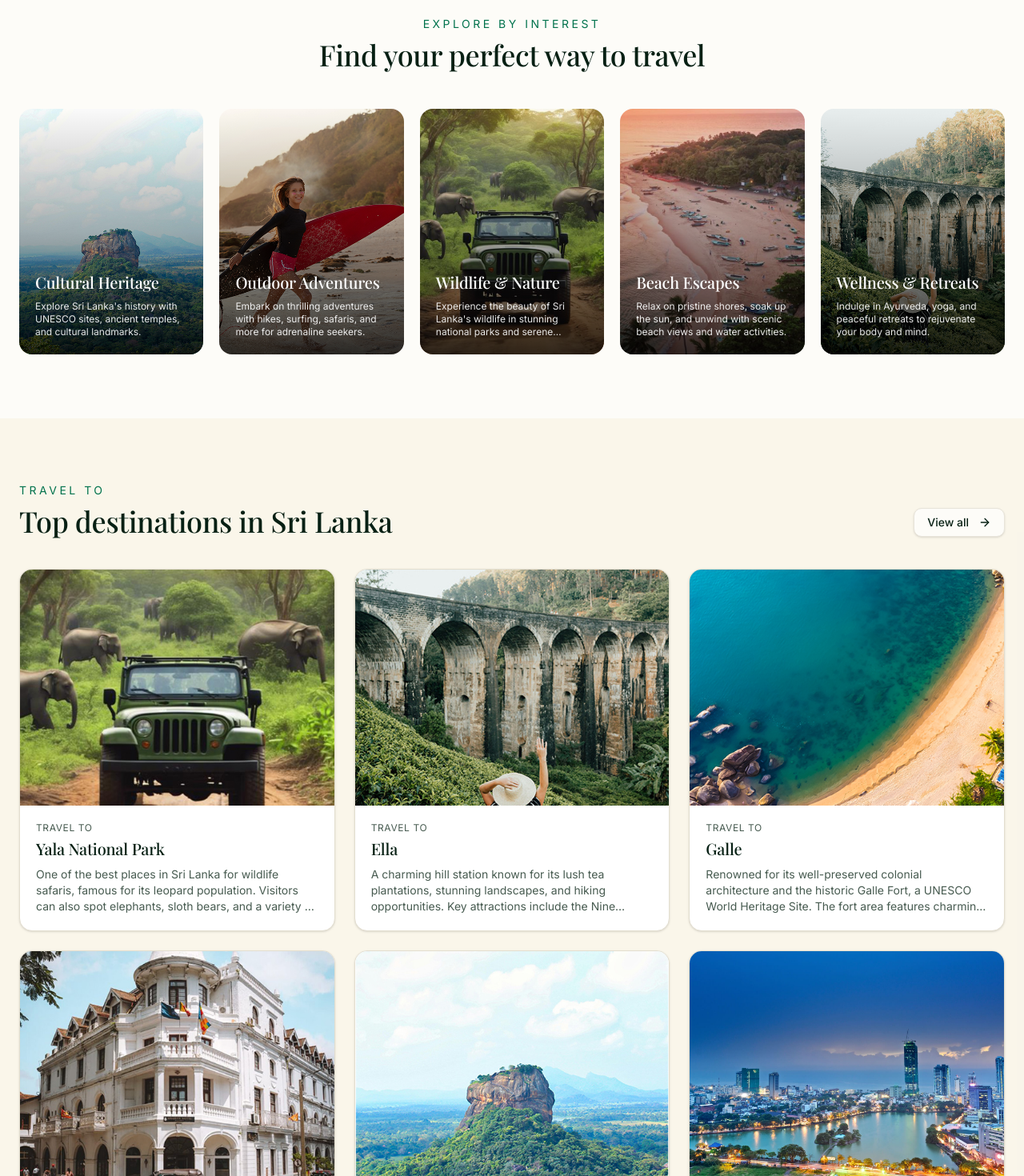
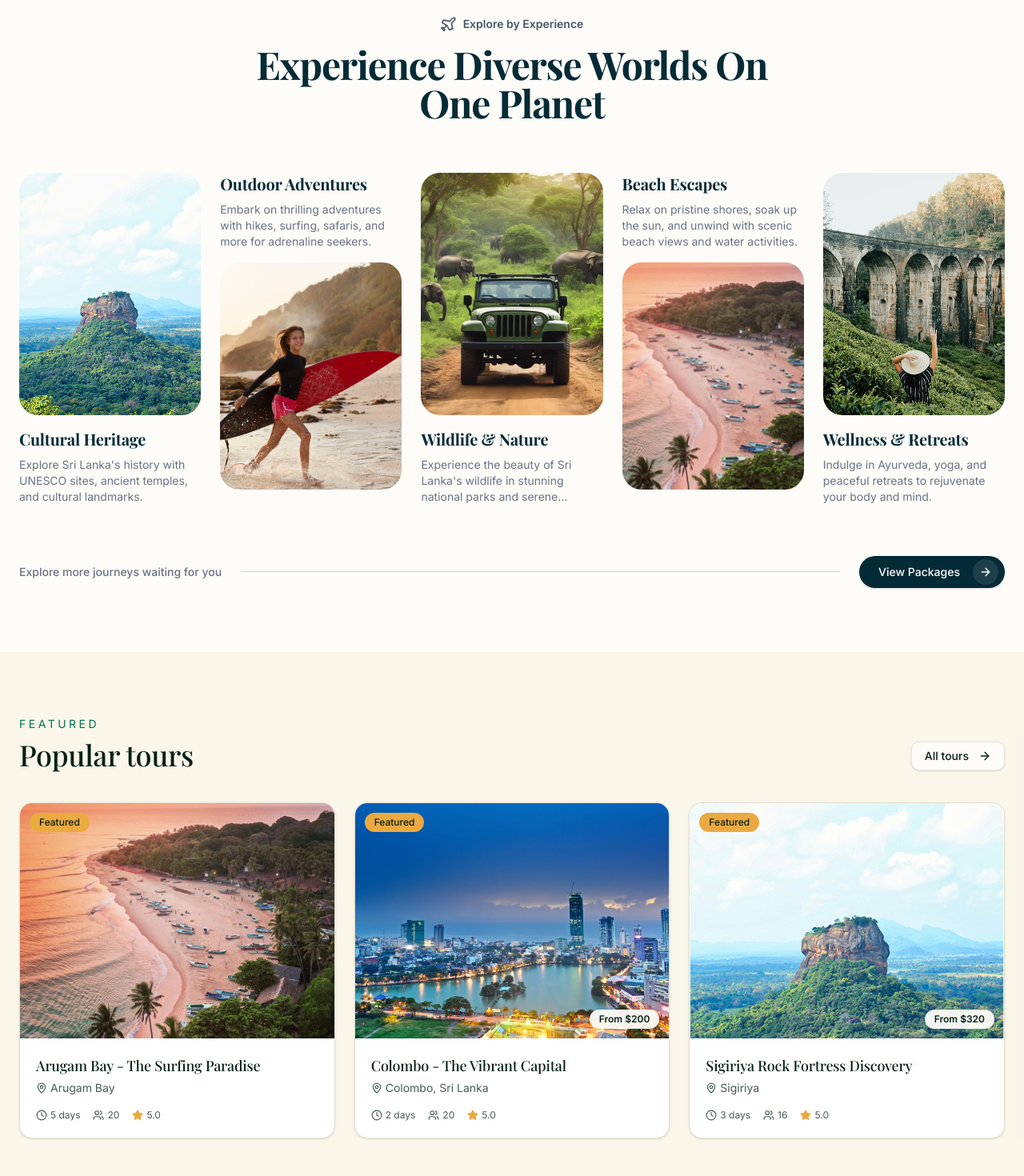
Before and after one commit to Werty-Labs/client-01, a Next.js app: page / in a window 1280 px wide. Shown: the part 860-2330 px from the top of the page at 80% size. Built offline with nearby package versions, Linux system fonts and the light colour scheme; no server answers.

Commit message:
Enhance desktop navigation and page layout for improved user engagement and aesthetics

```diff
--- a/src/app/page.tsx
+++ b/src/app/page.tsx
@@ -74,36 +74,126 @@ async function HomeContent() {
       </section>
 
       <section className="mx-auto max-w-7xl px-4 py-20 sm:px-6">
-        <div className="mx-auto mb-12 max-w-2xl text-center">
-          <p className="text-sm uppercase tracking-[0.25em] text-primary">
-            Explore by interest
+        <div className="mx-auto mb-16 max-w-2xl text-center">
+          <p className="flex items-center justify-center gap-2 text-sm font-semibold text-gray-600">
+            <svg xmlns="http://www.w3.org/2000/svg" width="20" height="20" viewBox="0 0 24 24" fill="none" stroke="currentColor" strokeWidth="2" strokeLinecap="round" strokeLinejoin="round"><path d="M17.8 19.2 16 11l3.5-3.5C21 6 21.5 4 21 3c-1-.5-3 0-4.5 1.5L13 8 4.8 6.2c-.5-.1-.9.2-1.1.5l-1.3 2.6c-.2.4-.1 1 .3 1.3L9 14l-4 4-3-1-1 1 4 4 1-1-1-3 4-4 3.4 6.3c.3.5.9.6 1.3.3l2.6-1.3c.4-.2.6-.6.5-1.1z"/></svg>
+            Explore by Experience
           </p>
-          <h2 className="mt-2 font-display text-3xl sm:text-4xl">
-            Find your perfect way to travel
+          <h2 className="mt-4 font-display text-4xl sm:text-5xl font-bold tracking-tight text-[#052b36]">
+            Experience Diverse Worlds On <br className="hidden sm:inline" /> One Planet
           </h2>
         </div>
-        <div className="grid gap-5 sm:grid-cols-2 lg:grid-cols-5">
-          {categories.map((category) => (
-            <article
-              key={category.title}
-              className="group relative overflow-hidden rounded-xl aspect-[3/4]"
-            >
+        <div className="grid gap-6 sm:grid-cols-2 lg:grid-cols-5 items-start">
+          {categories.map((category, index) => {
+            const isTextTop = index % 2 !== 0;
+            return (
+              <article key={category.title} className="flex flex-col gap-4 group cursor-pointer">
+                {isTextTop && (
+                  <div>
+                    <h3 className="font-display font-bold text-xl text-[#052b36] group-hover:text-primary transition-colors">{category.title}</h3>
+                    <p className="mt-2 text-sm text-gray-500 line-clamp-3">{category.blurb}</p>
+                  </div>
+                )}
+                <div className={`relative w-full overflow-hidden rounded-[24px] ${isTextTop ? 'aspect-[4/5]' : 'aspect-[3/4]'}`}>
                   <Image
                     src={category.image}
                     alt={category.title}
                     fill
-                className="object-cover transition group-hover:scale-105"
+                    className="object-cover transition-transform duration-700 group-hover:scale-105"
                     sizes="(max-width: 1024px) 50vw, 20vw"
                   />
-              <div className="absolute inset-0 bg-gradient-to-t from-black/80 via-black/30 to-transparent" />
-              <div className="absolute inset-0 flex flex-col justify-end p-5 text-white">
-                <h3 className="font-display text-xl">{category.title}</h3>
-                <p className="mt-2 line-clamp-3 text-xs opacity-90">
-                  {category.blurb}
+                </div>
+                {!isTextTop && (
+                  <div>
+                    <h3 className="font-display font-bold text-xl text-[#052b36] group-hover:text-primary transition-colors">{category.title}</h3>
+                    <p className="mt-2 text-sm text-gray-500 line-clamp-3">{category.blurb}</p>
+                  </div>
+                )}
+              </article>
+            );
+          })}
+        </div>
+
+        <div className="mt-16 flex items-center justify-between gap-6">
+          <p className="whitespace-nowrap text-sm text-gray-500 font-medium">Explore more journeys waiting for you</p>
+          <div className="h-px flex-1 bg-gray-300"></div>
+          <Button asChild size="lg" className="rounded-full bg-[#052b36] hover:bg-[#031d24] text-white pl-6 pr-2 gap-4">
+            <Link href="/tours" prefetch>
+              View Packages
+              <span className="bg-white/10 p-2 rounded-full">
+                <ArrowRight className="size-4" />
+              </span>
+            </Link>
+          </Button>
+        </div>
+      </section>
+
+      <section className="bg-secondary/40 py-20">
+        <div className="mx-auto max-w-7xl px-4 sm:px-6">
+          <div className="mb-10 flex flex-wrap items-end justify-between gap-4">
+            <div>
+              <p className="text-sm uppercase tracking-[0.25em] text-primary">
+                Featured
               </p>
+              <h2 className="mt-2 font-display text-3xl sm:text-4xl">
+                Popular tours
+              </h2>
             </div>
-            </article>
+            <Button asChild variant="outline">
+              <Link href="/tours" prefetch>
+                All tours <ArrowRight className="ml-1 size-4" />
+              </Link>
+            </Button>
+          </div>
+          <div className="grid gap-6 sm:grid-cols-2 lg:grid-cols-3">
+            {featuredTours.map((tour) => (
+              <Link
+                key={tour.slug}
+                href={`/tours/${tour.slug}`}
+                className="group"
+                prefetch
+              >
+                <Card className="h-full overflow-hidden p-0">
+                  <div className="relative aspect-[4/3] overflow-hidden">
+                    <Image
+                      src={tour.image}
+                      alt={tour.title}
+                      fill
+                      className="object-cover transition group-hover:scale-105"
+                      sizes="(max-width: 1024px) 50vw, 33vw"
+                    />
+                    <span className="absolute left-3 top-3 rounded-full bg-accent px-3 py-1 text-xs font-medium text-accent-foreground">
+                      Featured
+                    </span>
+                    {tour.price ? (
+                      <span className="absolute bottom-3 right-3 rounded-full bg-background/95 px-3 py-1 text-xs font-semibold text-foreground">
+                        From ${tour.price}
+                      </span>
+                    ) : null}
+                  </div>
+                  <div className="p-5">
+                    <h3 className="text-lg font-display transition group-hover:text-primary">
+                      {tour.title}
+                    </h3>
+                    <p className="mt-1 flex items-center gap-1 text-sm text-muted-foreground">
+                      <MapPin className="size-3.5" /> {tour.location}
+                    </p>
+                    <div className="mt-4 flex items-center gap-4 text-xs text-muted-foreground">
+                      <span className="flex items-center gap-1">
+                        <Clock className="size-3.5" /> {tour.duration}
+                      </span>
+                      <span className="flex items-center gap-1">
+                        <Users className="size-3.5" /> {tour.groupSize}
+                      </span>
+                      <span className="flex items-center gap-1">
+                        <Star className="size-3.5 fill-accent text-accent" /> 5.0
+                      </span>
+                    </div>
+                  </div>
+                </Card>
+              </Link>
             ))}
+          </div>
         </div>
       </section>
 
@@ -188,74 +278,7 @@ async function HomeContent() {
         </div>
       </section>
 
-      <section className="bg-secondary/40 py-20">
-        <div className="mx-auto max-w-7xl px-4 sm:px-6">
-          <div className="mb-10 flex flex-wrap items-end justify-between gap-4">
-            <div>
-              <p className="text-sm uppercase tracking-[0.25em] text-primary">
-                Featured
-              </p>
-              <h2 className="mt-2 font-display text-3xl sm:text-4xl">
-                Popular tours
-              </h2>
-            </div>
-            <Button asChild variant="outline">
-              <Link href="/tours" prefetch>
-                All tours <ArrowRight className="ml-1 size-4" />
-              </Link>
-            </Button>
-          </div>
-          <div className="grid gap-6 sm:grid-cols-2 lg:grid-cols-3">
-            {featuredTours.map((tour) => (
-              <Link
-                key={tour.slug}
-                href={`/tours/${tour.slug}`}
-                className="group"
-                prefetch
-              >
-                <Card className="h-full overflow-hidden p-0">
-                  <div className="relative aspect-[4/3] overflow-hidden">
-                    <Image
-                      src={tour.image}
-                      alt={tour.title}
-                      fill
-                      className="object-cover transition group-hover:scale-105"
-                      sizes="(max-width: 1024px) 50vw, 33vw"
-                    />
-                    <span className="absolute left-3 top-3 rounded-full bg-accent px-3 py-1 text-xs font-medium text-accent-foreground">
-                      Featured
-                    </span>
-                    {tour.price ? (
-                      <span className="absolute bottom-3 right-3 rounded-full bg-background/95 px-3 py-1 text-xs font-semibold text-foreground">
-                        From ${tour.price}
-                      </span>
-                    ) : null}
-                  </div>
-                  <div className="p-5">
-                    <h3 className="text-lg font-display transition group-hover:text-primary">
-                      {tour.title}
-                    </h3>
-                    <p className="mt-1 flex items-center gap-1 text-sm text-muted-foreground">
-                      <MapPin className="size-3.5" /> {tour.location}
-                    </p>
-                    <div className="mt-4 flex items-center gap-4 text-xs text-muted-foreground">
-                      <span className="flex items-center gap-1">
-                        <Clock className="size-3.5" /> {tour.duration}
-                      </span>
-                      <span className="flex items-center gap-1">
-                        <Users className="size-3.5" /> {tour.groupSize}
-                      </span>
-                      <span className="flex items-center gap-1">
-                        <Star className="size-3.5 fill-accent text-accent" /> 5.0
-                      </span>
-                    </div>
-                  </div>
-                </Card>
-              </Link>
-            ))}
-          </div>
-        </div>
-      </section>
+
 
       <section className="relative isolate py-24">
         <Image
@@ -265,7 +288,7 @@ async function HomeContent() {
           className="object-cover"
           sizes="100vw"
         />
-        <div className="absolute inset-0 bg-primary/85" />
+        {/*<div className="absolute inset-0 bg-primary/85" />*/}
         <div className="relative mx-auto max-w-4xl px-4 text-center text-primary-foreground sm:px-6">
           <h2 className="font-display text-4xl sm:text-5xl">
             Discover Sri Lanka with Tarragon Leisure
--- a/src/components/site/desktop-nav-links.tsx
+++ b/src/components/site/desktop-nav-links.tsx
@@ -29,7 +29,7 @@ export function DesktopNavLinks({ items }: DesktopNavLinksProps) {
             key={item.href}
             href={item.href}
             className={cn(
-              "text-md font-medium text-white/90 transition-colors hover:text-green-400 hover:scale-105",
+              "text-md font-medium text-white/90 transition-colors hover:text-green-500 hover:scale-105",
               active && "font-semibold text-green-600",
             )}
             prefetch
```
Lines whose indentation alone changed are shown as unchanged.
